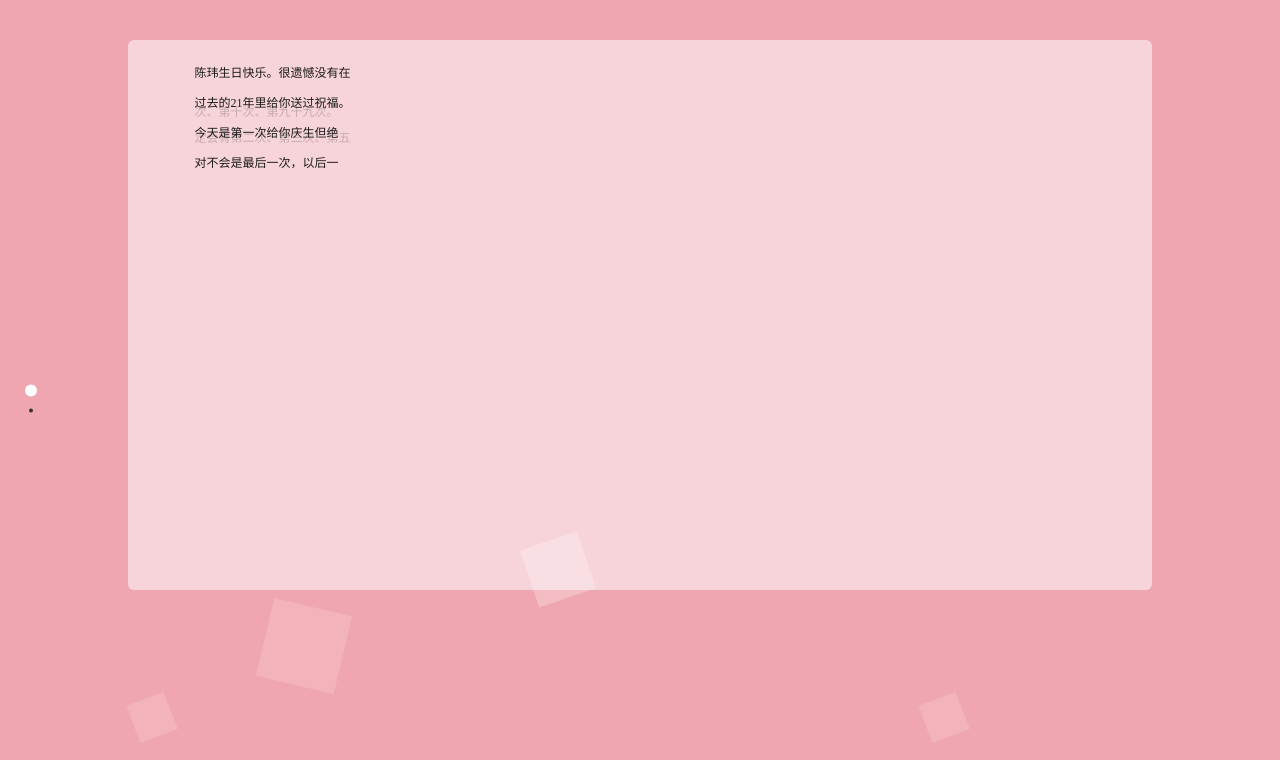
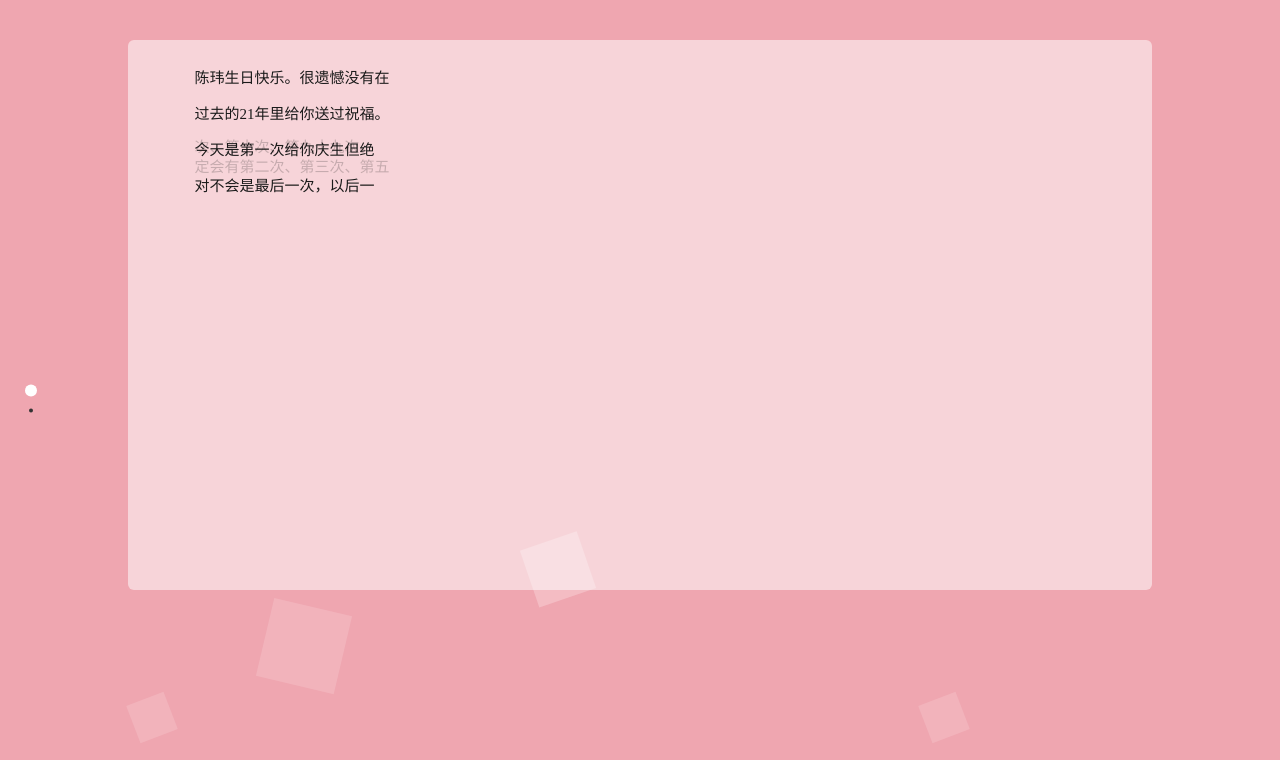
Before and after one commit to Dragosk997/sito, a plain HTML site: page Memories.html in a window 1280 px wide. Shown: the top 760 px of the page. Drawn offline with Linux system fonts and the light colour scheme.

Commit message:
Update memories.css

```diff
--- a/css/memories.css
+++ b/css/memories.css
@@ -335,7 +335,7 @@
 
 .ly-stxt01 {
     font-family: Microsoft YaHei;
-    font-size: 12px;
+    font-size: 15px;
     font-color: #000;
     position: relative;
     left: 5%;
@@ -385,7 +385,7 @@
 
 .ly-stxt02 {
     font-family: Microsoft YaHei;
-    font-size: 12px;
+    font-size: 15px;
     font-color: #000;
     position: relative;
     left: 5%;
@@ -446,7 +446,7 @@
 
 .ly-stxt03 {
     font-family: Microsoft YaHei;
-    font-size: 12px;
+    font-size: 15px;
     font-color: #000;
     position: relative;
     left: 5%;
@@ -507,7 +507,7 @@
 
 .ly-stxt04 {
     font-family: Microsoft YaHei;
-    font-size: 12px;
+    font-size: 15px;
     font-color: #000;
     position: relative;
     left: 5%;
@@ -568,7 +568,7 @@
 
 .ly-stxt05 {
     font-family: Microsoft YaHei;
-    font-size: 12px;
+    font-size: 15px;
     font-color: #000;
     position: relative;
     left: 5%;
```
